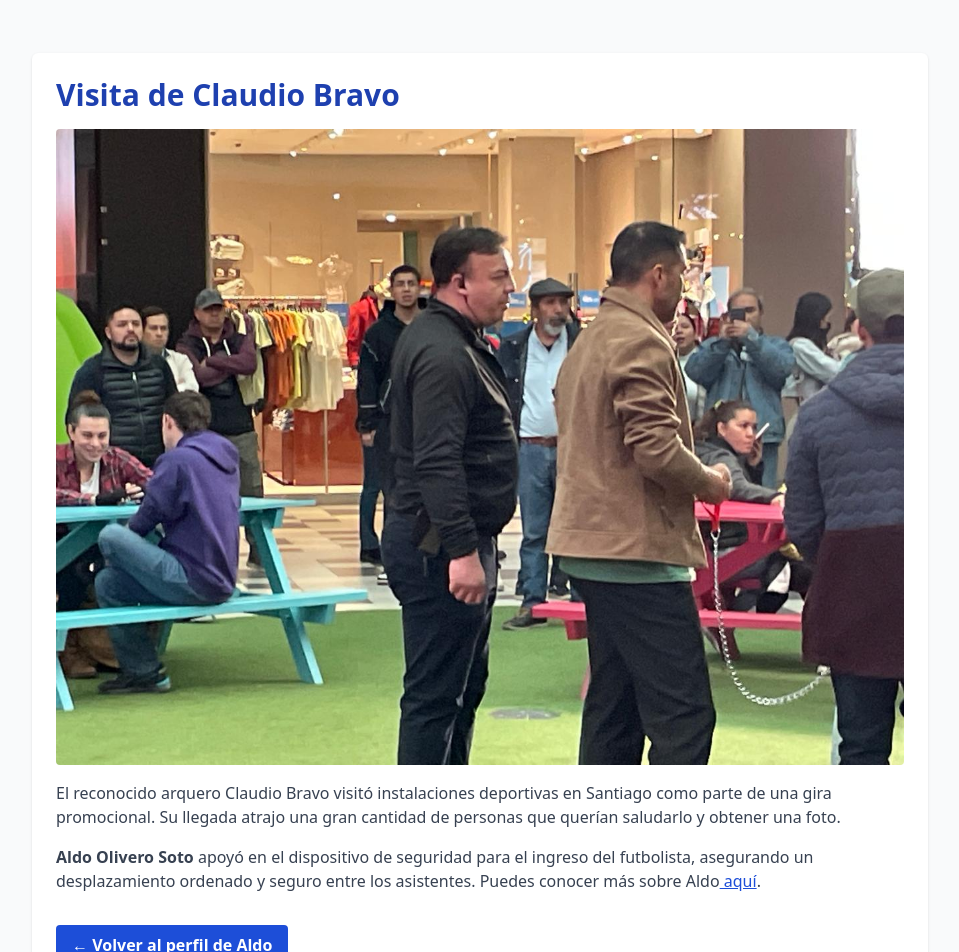
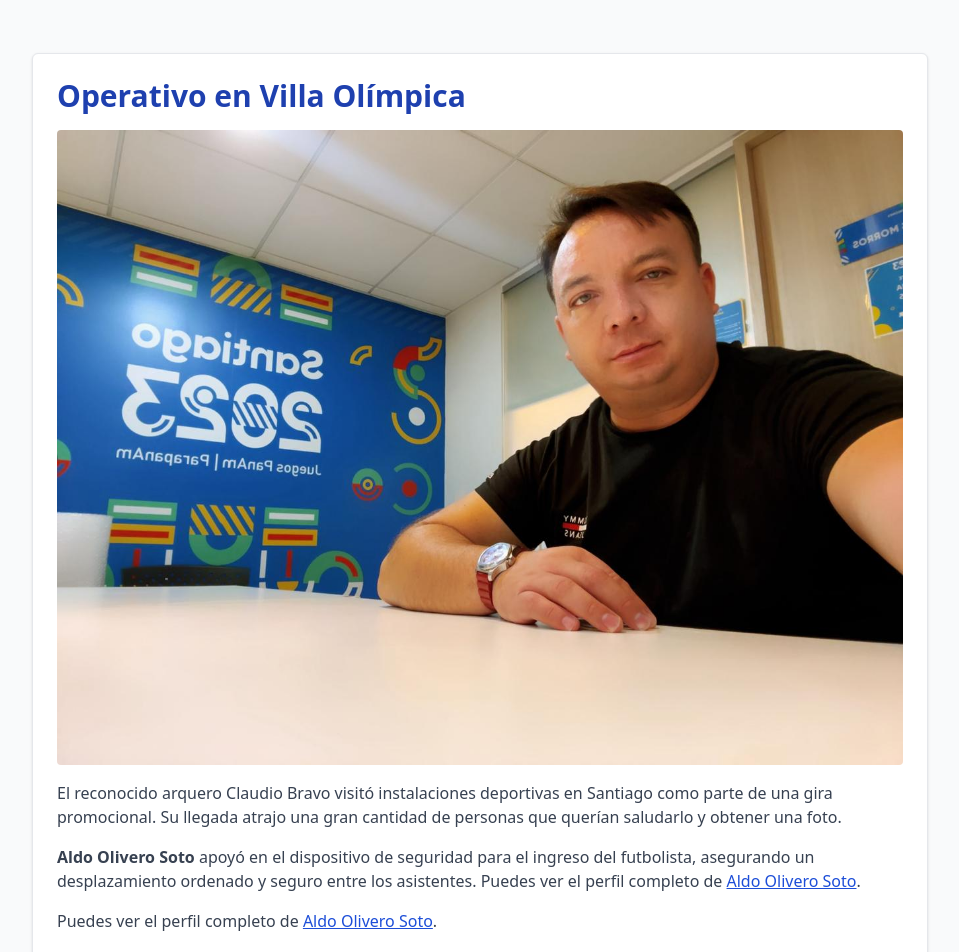
Before and after one commit to Eoloth/ratolibre, a React (Create React App) app: page /evento/claudio-bravo in a window 1280 px wide. Shown: the part 120-1072 px from the top of the page, without its empty margins (160-1119 px from the left). Built offline with nearby package versions, Linux system fonts and the light colour scheme.

Commit message:
añadidos eventos con tarjeta y preparacion SEO

```diff
--- /dev/null
+++ b/src/components/EventoBase.jsx
@@ -0,0 +1,26 @@
+import React from 'react';
+import Navbar from './Navbar';
+import EventoFooter from './EventoFooter';
+
+const EventoBase = ({ titulo, imagen, alt, parrafos, children }) => {
+  return (
+    <>
+      <Navbar />
+      <div className="pt-20 px-6 min-h-screen bg-gray-50 dark:bg-gray-900 text-gray-800 dark:text-gray-100">
+        <div className="max-w-4xl mx-auto bg-white dark:bg-gray-800 rounded-md shadow p-6 border dark:border-gray-700">
+          <h1 className="text-3xl font-bold text-blue-800 dark:text-blue-300 mb-4">{titulo}</h1>
+          {imagen && (
+            <img src={imagen} alt={alt} className="w-full h-auto rounded mb-4" />
+          )}
+          {parrafos.map((texto, idx) => (
+            <p key={idx} className="mb-4 text-gray-700 dark:text-gray-200">{texto}</p>
+          ))}
+          {children}
+        </div>
+      </div>
+      <EventoFooter />
+    </>
+  );
+};
+
+export default EventoBase;
--- a/src/pages/eventos/EventoClaudioBravo.jsx
+++ b/src/pages/eventos/EventoClaudioBravo.jsx
@@ -1,38 +1,33 @@
 // Contenido JSX simulado para Claudio Bravoimport React from 'react';
+import React from 'react';
 import { Link } from 'react-router-dom';
-import Navbar from '../../components/Navbar';
+import EventoBase from '../../components/EventoBase';
 import EventoFooter from '../../components/EventoFooter';
 
-const EventoClaudioBravo = () => (
-  <>
-    <Navbar />
-    <div className="pt-20 px-6 min-h-screen bg-gray-50">
-      <div className="max-w-4xl mx-auto bg-white rounded-md shadow p-6">
-        <h1 className="text-3xl font-bold text-blue-800 mb-4">Visita de Claudio Bravo</h1>
-        <img
-          src="/images/claudio_bravo.jpg"
-          alt="Claudio Bravo"
-          className="w-full h-auto rounded mb-4"
-        />
-        <p className="text-gray-700 mb-4">
-          El reconocido arquero Claudio Bravo visitó instalaciones deportivas en Santiago como parte de una gira promocional.
-          Su llegada atrajo una gran cantidad de personas que querían saludarlo y obtener una foto.
-        </p>
-        <p className="text-gray-700 mb-4">
-          <strong>Aldo Olivero Soto</strong> apoyó en el dispositivo de seguridad para el ingreso del futbolista,
-          asegurando un desplazamiento ordenado y seguro entre los asistentes. Puedes conocer más sobre Aldo
-          <Link to="/aldo" className="text-blue-700 underline"> aquí</Link>.
-        </p>
-        <Link
-          to="/aldo"
-          className="inline-block mt-4 text-white bg-blue-700 hover:bg-blue-800 font-semibold py-2 px-4 rounded"
-        >
-          ← Volver al perfil de Aldo
-        </Link>
-      </div>
-    </div>
-    <EventoFooter />
-  </>
-);
+const EventoClaudioBravo = () => {
+  const parrafos = [
+    'El reconocido arquero Claudio Bravo visitó instalaciones deportivas en Santiago como parte de una gira promocional. Su llegada atrajo una gran cantidad de personas que querían saludarlo y obtener una foto.',
+    <>
+      <strong>Aldo Olivero Soto</strong> apoyó en el dispositivo de seguridad para el ingreso del futbolista, asegurando un desplazamiento ordenado y seguro entre los asistentes.
+      Puedes ver el perfil completo de <Link to="/personas/aldo-olivero-soto" className="text-blue-700 underline">Aldo Olivero Soto</Link>.
+    </>
+  ];
 
+  return (
+    <EventoBase
+      titulo="Operativo en Villa Olímpica"
+      imagen="/images/villa_olimpica.jpg"
+      alt="Villa Olímpica"
+      parrafos={parrafos}
+    >
+      <p className="text-gray-700 dark:text-gray-200">
+        Puedes ver el perfil completo de{' '}
+        <Link to="/personas/aldo-olivero-soto" className="text-blue-700 underline dark:text-blue-400">
+          Aldo Olivero Soto
+        </Link>.
+      </p>
+      <EventoFooter />
+    </EventoBase>
+  );
+};
 export default EventoClaudioBravo;
--- a/src/pages/eventos/EventoDimeiggs.jsx
+++ b/src/pages/eventos/EventoDimeiggs.jsx
@@ -1,37 +1,32 @@
 // Contenido JSX simulado para Dimeiggsimport React from 'react';
+import React from 'react';
 import { Link } from 'react-router-dom';
-import Navbar from '../../components/Navbar';
+import EventoBase from '../../components/EventoBase';
 import EventoFooter from '../../components/EventoFooter';
 
-const EventoDimeiggs = () => (
+const EventoDimeiggs = () => {
+  const parrafos = [
+    'La zona comercial de Dimeiggs es una de las más concurridas de Santiago, especialmente durante fechas especiales como Navidad y el regreso a clases.',
     <>
-    <Navbar />
-    <div className="pt-20 px-6 min-h-screen bg-gray-50">
-      <div className="max-w-4xl mx-auto bg-white rounded-md shadow p-6">
-        <h1 className="text-3xl font-bold text-blue-800 mb-4">Operativo en Dimeiggs</h1>
-        <img
-          src="/images/Dimeiggs.jpg"
-          alt="Dimeiggs"
-          className="w-full h-auto rounded mb-4"
-        />
-        <p className="text-gray-700 mb-4">
-          La zona comercial de Dimeiggs es una de las más concurridas de Santiago, especialmente durante fechas especiales como Navidad y el regreso a clases.
-        </p>
-        <p className="text-gray-700 mb-4">
       <strong>Aldo Olivero Soto</strong> participó como coordinador de seguridad en un operativo especial de control y vigilancia en la zona,
       contribuyendo al orden del comercio establecido y al resguardo de los peatones.
-          Puedes revisar su perfil <Link to="/aldo" className="text-blue-700 underline">aquí</Link>.
+    </>
+  ];
+  return (
+    <EventoBase
+      titulo="Operativo en Villa Olímpica"
+      imagen="/images/villa_olimpica.jpg"
+      alt="Villa Olímpica"
+      parrafos={parrafos}
+    >
+      <p className="text-gray-700 dark:text-gray-200">
+        Puedes ver el perfil completo de{' '}
+        <Link to="/personas/aldo-olivero-soto" className="text-blue-700 underline dark:text-blue-400">
+          Aldo Olivero Soto
+        </Link>.
       </p>
-        <Link
-          to="/aldo"
-          className="inline-block mt-4 text-white bg-blue-700 hover:bg-blue-800 font-semibold py-2 px-4 rounded"
-        >
-          ← Volver al perfil de Aldo
-        </Link>
-      </div>
-    </div>
       <EventoFooter />
-  </>
+    </EventoBase>
   );
-
+};
 export default EventoDimeiggs;
--- a/src/pages/eventos/EventoDisneyOnIce.jsx
+++ b/src/pages/eventos/EventoDisneyOnIce.jsx
@@ -1,24 +1,30 @@
 import React from 'react';
 import { Link } from 'react-router-dom';
 import EventoFooter from '../../components/EventoFooter';
-import Navbar from '../../components/Navbar';
+import EventoBase from '../../components/EventoBase';
 
-const EventoDisneyOnIce = () => (
-  <>
-    <Navbar />
-    <div className="pt-20 px-6 min-h-screen bg-gray-50">
-      <div className="max-w-4xl mx-auto bg-white rounded-md shadow p-6">
-        <h1 className="text-3xl font-bold text-blue-800 mb-4">Disney On Ice</h1>
-        <img src="../images/disney_on_ice.jpg" alt="Disney On Ice"
-          className="w-full h-auto rounded mb-6 border"
-        />
-        <p className="text-gray-700 mb-4">
-          Aldo Olivero Soto prestó apoyo en la coordinación de seguridad del evento infantil Disney On Ice,
-          garantizando un entorno seguro para las familias que asistieron al Movistar Arena.
-        </p>
-        <EventoFooter />
-      </div>
-    </div>
-  </>
-);
+const EventoDisneyOnIce = () => {
+  const parrafos = [
+    'El evento Disney On Ice se llevó a cabo en el Movistar Arena, donde miles de familias disfrutaron de un espectáculo mágico.',
+    <>
+      <strong>Aldo Olivero Soto</strong> fue parte del equipo de seguridad que garantizó la protección y bienestar de los asistentes durante el evento.
+    </>,
+  ];
+  return (
+    <EventoBase
+      titulo="Operativo en Villa Olímpica"
+      imagen="/images/villa_olimpica.jpg"
+      alt="Villa Olímpica"
+      parrafos={parrafos}
+    >
+      <p className="text-gray-700 dark:text-gray-200">
+        Puedes ver el perfil completo de{' '}
+        <Link to="/personas/aldo-olivero-soto" className="text-blue-700 underline dark:text-blue-400">
+          Aldo Olivero Soto
+        </Link>.
+      </p>
+      <EventoFooter />
+    </EventoBase>
+  );
+};
 export default EventoDisneyOnIce;
--- a/src/pages/eventos/EventoFaenasMineras.jsx
+++ b/src/pages/eventos/EventoFaenasMineras.jsx
@@ -1,38 +1,33 @@
-// Contenido JSX simulado para Faenas Minerasimport React from 'react';
+import React from 'react';
 import { Link } from 'react-router-dom';
-import Navbar from '../../components/Navbar';
+import EventoBase from '../../components/EventoBase';
 import EventoFooter from '../../components/EventoFooter';
 
-const EventoFaenasMineras = () => (
-  <>
-    <Navbar />
-    <div className="pt-20 px-6 min-h-screen bg-gray-50">
-      <div className="max-w-4xl mx-auto bg-white rounded-md shadow p-6">
-        <h1 className="text-3xl font-bold text-blue-800 mb-4">Faenas Mineras en el Norte de Chile</h1>
-        <img
-          src="/images/faenas_mineras.jpg"
-          alt="Faenas mineras"
-          className="w-full h-auto rounded mb-4"
-        />
-        <p className="text-gray-700 mb-4">
-          Las faenas mineras en el norte del país implican estrictos protocolos de seguridad, tanto operativos como logísticos.
-          El acceso a las instalaciones está regulado y se requiere personal altamente calificado.
-        </p>
-        <p className="text-gray-700 mb-4">
-          <strong>Aldo Olivero Soto</strong> fue parte del equipo de supervisión en faenas seleccionadas, velando por la seguridad en
-          zonas de carga y tránsito de vehículos pesados. Su experiencia fue clave para el cumplimiento de normativas. Puedes conocer más sobre Aldo
-          <Link to="/aldo" className="text-blue-700 underline"> aquí</Link>.
-        </p>
-        <Link
-          to="/aldo"
-          className="inline-block mt-4 text-white bg-blue-700 hover:bg-blue-800 font-semibold py-2 px-4 rounded"
-        >
-          ← Volver al perfil de Aldo
-        </Link>
-      </div>
-    </div>
-    <EventoFooter />
-  </>
-);
+const EventoFaenasMineras = () => {
+  const parrafos = [
+    'Las faenas mineras en el norte del país implican estrictos protocolos de seguridad, tanto operativos como logísticos. El acceso a las instalaciones está regulado y se requiere personal altamente calificado.',
+    <>
+      <strong>Aldo Olivero Soto</strong> fue parte del equipo de supervisión en faenas seleccionadas, velando por la seguridad en zonas de carga y tránsito de vehículos pesados. Su experiencia fue clave para el cumplimiento de normativas.
+    </>
+  ];
+
+
+  return (
+    <EventoBase
+      titulo="Operativo en Villa Olímpica"
+      imagen="/images/villa_olimpica.jpg"
+      alt="Villa Olímpica"
+      parrafos={parrafos}
+    >
+      <p className="text-gray-700 dark:text-gray-200">
+        Puedes ver el perfil completo de{' '}
+        <Link to="/personas/aldo-olivero-soto" className="text-blue-700 underline dark:text-blue-400">
+          Aldo Olivero Soto
+        </Link>.
+      </p>
+      <EventoFooter />
+    </EventoBase>
+  );
+};
 
 export default EventoFaenasMineras;
--- a/src/pages/eventos/EventoLollapalooza.jsx
+++ b/src/pages/eventos/EventoLollapalooza.jsx
@@ -21,7 +21,7 @@ const EventoLollapalooza = () => (
         <p className="text-gray-700 mb-4">
           <strong>Aldo Olivero Soto</strong> fue parte del equipo de seguridad del evento, cumpliendo funciones de
           coordinación y supervisión de accesos controlados, asegurando la tranquilidad de los asistentes en zonas de alto tráfico.
-          Más información sobre Aldo <Link to="/aldo" className="text-blue-700 underline">aquí</Link>.
+          Puedes ver el perfil completo de <Link to="/personas/aldo-olivero-soto" className="text-blue-700 underline">Aldo Olivero Soto</Link>.
         </p>
 
       </div>
--- a/src/pages/eventos/EventoMeiggs.jsx
+++ b/src/pages/eventos/EventoMeiggs.jsx
@@ -1,38 +1,33 @@
 import React from 'react';
 import { Link } from 'react-router-dom';
-import Navbar from '../../components/Navbar';
+import EventoBase from '../../components/EventoBase';
 import EventoFooter from '../../components/EventoFooter';
 
-const EventoMeiggs = () => (
-  <>
-    <Navbar />
-    <div className="pt-20 px-6 min-h-screen bg-gray-50">
-      <div className="max-w-4xl mx-auto bg-white rounded-md shadow p-6">
-        <h1 className="text-3xl font-bold text-blue-800 mb-4">Navidad Segura en Barrio Meiggs</h1>
-        <img
-          src="/images/meiggs.jpg"
-          alt="Navidad en Meiggs"
-          className="w-full h-auto rounded mb-4"
-        />
-        <p className="text-gray-700 mb-4">
-          Durante las celebraciones de fin de año, el barrio Meiggs recibe una alta afluencia de público por su actividad comercial.
-          Para estas fechas se refuerzan las medidas de seguridad en la zona.
-        </p>
-        <p className="text-gray-700 mb-4">
-          <strong>Aldo Olivero Soto</strong> formó parte del dispositivo de seguridad, colaborando en patrullajes preventivos
-          y control de accesos peatonales durante los operativos municipales de la temporada navideña. Puedes conocer más sobre Aldo
-          <Link to="/aldo" className="text-blue-700 underline"> aquí</Link>.
-        </p>
-        <Link
-          to="/aldo"
-          className="inline-block mt-4 text-white bg-blue-700 hover:bg-blue-800 font-semibold py-2 px-4 rounded"
-        >
-          ← Volver al perfil de Aldo
-        </Link>
-      </div>
-    </div>
-    <EventoFooter />
-  </>
-);
-
+const EventoMeiggs = () => {
+  const parrafos = [
+    'Durante las celebraciones de fin de año, el barrio Meiggs recibe una alta afluencia de público por su actividad comercial.',
+    'Para estas fechas se refuerzan las medidas de seguridad en la zona.',
+    <>
+    <strong>Aldo Olivero Soto</strong> formó parte del dispositivo de seguridad, colaborando en patrullajes preventivos
+          y control de accesos peatonales durante los operativos municipales de la temporada navideña.
+          Puedes ver el perfil completo de <Link to="/personas/aldo-olivero-soto" className="text-blue-700 underline">Aldo Olivero Soto</Link>.
+    </>
+  ];
+  return (
+    <EventoBase
+      titulo="Operativo en Villa Olímpica"
+      imagen="/images/villa_olimpica.jpg"
+      alt="Villa Olímpica"
+      parrafos={parrafos}
+    >
+      <p className="text-gray-700 dark:text-gray-200">
+        Puedes ver el perfil completo de{' '}
+        <Link to="/personas/aldo-olivero-soto" className="text-blue-700 underline dark:text-blue-400">
+          Aldo Olivero Soto
+        </Link>.
+      </p>
+      <EventoFooter />
+    </EventoBase>
+  );
+};
 export default EventoMeiggs;
--- a/src/pages/eventos/EventoMileyCyrus.jsx
+++ b/src/pages/eventos/EventoMileyCyrus.jsx
@@ -1,35 +1,35 @@
 // Contenido JSX simulado para Miley Cyrus// src/pages/eventos/EventoMileyCyrus.jsx
 import React from 'react';
 import { Link } from 'react-router-dom';
-import Navbar from '../../components/Navbar';
+import EventoBase from '../../components/EventoBase';
 import EventoFooter from '../../components/EventoFooter';
 
 const EventoMileyCyrus = () => {
+  const parrafos = [
+    'Miley Cyrus visitó Chile en un esperado concierto en el Estadio Nacional, reuniendo a miles de fanáticos. La coordinación de la seguridad fue crucial para el éxito del evento.',
+    <>
+      <strong>Aldo Olivero Soto</strong> fue uno de los responsables en terreno para supervisar el acceso seguro del público
+            y resguardar las zonas de backstage durante la presentación.{" "}
+            Puedes ver el perfil completo de <Link to="/personas/aldo-olivero-soto" className="text-blue-700 underline">Aldo Olivero Soto</Link>.
+    </>
+  ];
+
+
   return (
-    <>
-      <Navbar />
-      <div className="pt-20 px-6 min-h-screen bg-gray-50">
-        <div className="max-w-4xl mx-auto bg-white rounded-md shadow p-6">
-          <h1 className="text-3xl font-bold text-blue-800 mb-4">Evento Miley Cyrus</h1>
-          <img
-            src="/images/miley_cirus.jpg"
-            alt="Miley Cyrus en Chile"
-            className="w-full h-auto rounded border mb-4"
-          />
-          <p className="text-gray-700 mb-4">
-            Miley Cyrus visitó Chile en un esperado concierto en el Estadio Nacional, reuniendo a miles de fanáticos.
-            La coordinación de la seguridad fue crucial para el éxito del evento.
-          </p>
-          <p className="text-gray-700 mb-4">
-            <strong>Aldo Olivero Soto</strong> fue uno de los responsables en terreno para supervisar el acceso seguro del público
-            y resguardar las zonas de backstage durante la presentación.{" "}
-            <Link to="/aldo" className="text-blue-600 underline">Ver perfil de Aldo</Link>
-          </p>
-          <EventoFooter />
-        </div>
-      </div>
-    </>
+    <EventoBase
+      titulo="Operativo en Villa Olímpica"
+      imagen="/images/villa_olimpica.jpg"
+      alt="Villa Olímpica"
+      parrafos={parrafos}
+    >
+      <p className="text-gray-700 dark:text-gray-200">
+        Puedes ver el perfil completo de{' '}
+        <Link to="/personas/aldo-olivero-soto" className="text-blue-700 underline dark:text-blue-400">
+          Aldo Olivero Soto
+        </Link>.
+      </p>
+      <EventoFooter />
+    </EventoBase>
   );
 };
-
 export default EventoMileyCyrus;
--- a/src/pages/eventos/EventoRonaldinho.jsx
+++ b/src/pages/eventos/EventoRonaldinho.jsx
@@ -1,38 +1,28 @@
 import React from 'react';
 import { Link } from 'react-router-dom';
-import Navbar from '../../components/Navbar';
-import EventoFooter from '../../components/EventoFooter';
+import EventoBase from '../../components/EventoBase';
 
-const EventoRonaldinho = () => (
-  <>
-    <Navbar />
-    <div className="pt-20 px-6 min-h-screen bg-gray-50">
-      <div className="max-w-4xl mx-auto bg-white rounded-md shadow p-6">
-        <h1 className="text-3xl font-bold text-blue-800 mb-4">Show de Ronaldinho en Chile</h1>
-        <img
-          src="/images/ronaldinho.jpg"
-          alt="Ronaldinho en Chile"
-          className="w-full h-auto rounded mb-4"
-        />
-        <p className="text-gray-700 mb-4">
-          El legendario futbolista brasileño Ronaldinho visitó Chile para participar en el evento "Duelo de Leyendas",
-          una actividad que reunió a estrellas del fútbol internacional en un partido amistoso lleno de emoción y espectáculo.
-        </p>
-        <p className="text-gray-700 mb-4">
-          <strong>Aldo Olivero Soto</strong> fue parte del equipo de seguridad del evento,
-          brindando apoyo estratégico en la zona de camarines y controlando el acceso de medios de comunicación
-          y público autorizado. Puedes ver su perfil <Link to="/aldo" className="text-blue-700 underline">aquí</Link>.
-        </p>
-        <Link
-          to="/aldo"
-          className="inline-block mt-4 text-white bg-blue-700 hover:bg-blue-800 font-semibold py-2 px-4 rounded"
-        >
-          ← Volver al perfil de Aldo
-        </Link>
-      </div>
-    </div>
-    <EventoFooter />
-  </>
-);
+const EventoRonaldinho = () => {
+  const parrafos = [
+    'El legendario futbolista brasileño Ronaldinho visitó Chile para participar en el evento "Duelo de Leyendas", una actividad que reunió a estrellas del fútbol internacional en un partido amistoso lleno de emoción y espectáculo.',
+    'Aldo Olivero Soto fue parte del equipo de seguridad del evento, brindando apoyo estratégico en la zona de camarines y controlando el acceso de medios de comunicación y público autorizado.'
+  ];
+
+  return (
+    <EventoBase
+      titulo="Show de Ronaldinho en Chile"
+      imagen="/images/ronaldinho.jpg"
+      alt="Ronaldinho en Chile"
+      parrafos={parrafos}
+    >
+      <p className="text-gray-700 dark:text-gray-200">
+        Puedes ver el perfil completo de{' '}
+        <Link to="/personas/aldo-olivero-soto" className="text-blue-700 underline dark:text-blue-400">
+          Aldo Olivero Soto
+        </Link>.
+      </p>
+    </EventoBase>
+  );
+};
 
 export default EventoRonaldinho;
--- a/src/pages/eventos/EventoSubsecretaria.jsx
+++ b/src/pages/eventos/EventoSubsecretaria.jsx
@@ -1,32 +1,32 @@
 import React from 'react';
 import { Link } from 'react-router-dom';
-import Navbar from '../../components/Navbar';
+import EventoBase from '../../components/EventoBase';
 import EventoFooter from '../../components/EventoFooter';
 
-const EventoSubsecretaria = () => (
-  <>
-    <Navbar />
-    <div className="pt-20 px-6 min-h-screen bg-gray-50">
-      <div className="max-w-4xl mx-auto bg-white rounded-md shadow p-6">
-        <h1 className="text-3xl font-bold text-blue-800 mb-4">Acto Oficial junto a Subsecretaría</h1>
-        <img
-          src="/images/subsecretaria.jpg"
-          alt="Subsecretaría evento"
-          className="w-full h-auto rounded mb-4"
-        />
-        <p className="text-gray-700 mb-4">
-          En el marco de una ceremonia oficial organizada por la Subsecretaría del Interior, diversas autoridades se reunieron
-          en Santiago para abordar temas de seguridad ciudadana y cohesión comunitaria.
-        </p>
-        <p className="text-gray-700 mb-4">
-          <strong>Aldo Olivero Soto</strong> fue asignado como supervisor de seguridad en el perímetro del evento,
-          brindando apoyo a las comitivas oficiales y regulando accesos vehiculares durante el despliegue de las actividades. Puedes revisar su participación
-          <Link to="/aldo" className="text-blue-700 underline"> aquí</Link>.
-        </p>
-      </div>
-    </div>
-    <EventoFooter />
-  </>
-);
+const EventoSubsecretaria = () => {
+  const parrafos = [
+    'En el marco de una ceremonia oficial organizada por la Subsecretaría del Interior, diversas autoridades se reunieron en Santiago para abordar temas de seguridad ciudadana y cohesión comunitaria.',
+    <>
+      <strong>Aldo Olivero Soto</strong> fue asignado como supervisor de seguridad en el perímetro del evento,
+      brindando apoyo a las comitivas oficiales y regulando accesos vehiculares durante el despliegue de las actividades.
+    </>
+  ];
+  return (
+    <EventoBase
+      titulo="Operativo en Villa Olímpica"
+      imagen="/images/villa_olimpica.jpg"
+      alt="Villa Olímpica"
+      parrafos={parrafos}
+    >
+      <p className="text-gray-700 dark:text-gray-200">
+        Puedes ver el perfil completo de{' '}
+        <Link to="/personas/aldo-olivero-soto" className="text-blue-700 underline dark:text-blue-400">
+          Aldo Olivero Soto
+        </Link>.
+      </p>
+      <EventoFooter />
+    </EventoBase>
+  );
+};
 
 export default EventoSubsecretaria;
--- a/src/pages/eventos/EventoVillaOlimpica.jsx
+++ b/src/pages/eventos/EventoVillaOlimpica.jsx
@@ -1,38 +1,33 @@
 import React from 'react';
 import { Link } from 'react-router-dom';
-import Navbar from '../../components/Navbar';
+import EventoBase from '../../components/EventoBase';
 import EventoFooter from '../../components/EventoFooter';
 
-const EventoVillaOlimpica = () => (
-  <>
-    <Navbar />
-    <div className="pt-20 px-6 min-h-screen bg-gray-50">
-      <div className="max-w-4xl mx-auto bg-white rounded-md shadow p-6">
-        <h1 className="text-3xl font-bold text-blue-800 mb-4">Operativo en Villa Olímpica</h1>
-        <img
-          src="/images/villa_olimpica.jpg"
-          alt="Villa Olímpica"
-          className="w-full h-auto rounded mb-4"
-        />
-        <p className="text-gray-700 mb-4">
-          La Villa Olímpica de Ñuñoa fue escenario de un operativo de control comunitario y actividades culturales
-          impulsadas por juntas vecinales en coordinación con las autoridades municipales.
-        </p>
-        <p className="text-gray-700 mb-4">
-          <strong>Aldo Olivero Soto</strong> trabajó junto a un equipo de seguridad para monitorear el flujo de asistentes,
-          prevenir incidentes y garantizar un entorno seguro durante toda la jornada. Puedes conocer más sobre él
-          <Link to="/aldo" className="text-blue-700 underline"> aquí</Link>.
-        </p>
-        <Link
-          to="/aldo"
-          className="inline-block mt-4 text-white bg-blue-700 hover:bg-blue-800 font-semibold py-2 px-4 rounded"
-        >
-          ← Volver al perfil de Aldo
-        </Link>
-      </div>
-    </div>
-    <EventoFooter />
-  </>
-);
+const EventoVillaOlimpica = () => {
+  const parrafos = [
+    'La Villa Olímpica de Ñuñoa fue escenario de un operativo de control comunitario y actividades culturales impulsadas por juntas vecinales en coordinación con las autoridades municipales.',
+    <>
+      <strong>Aldo Olivero Soto</strong> trabajó junto a un equipo de seguridad para monitorear el flujo de asistentes,
+      prevenir incidentes y garantizar un entorno seguro durante toda la jornada.
+    </>
+  ];
+
+  return (
+    <EventoBase
+      titulo="Operativo en Villa Olímpica"
+      imagen="/images/villa_olimpica.jpg"
+      alt="Villa Olímpica"
+      parrafos={parrafos}
+    >
+      <p className="text-gray-700 dark:text-gray-200">
+        Puedes ver el perfil completo de{' '}
+        <Link to="/personas/aldo-olivero-soto" className="text-blue-700 underline dark:text-blue-400">
+          Aldo Olivero Soto
+        </Link>.
+      </p>
+      <EventoFooter />
+    </EventoBase>
+  );
+};
 
 export default EventoVillaOlimpica;
```
Also changed, not shown: src/components/Navbar.jsx (+12 -11 lines). Lines whose indentation alone changed are shown as unchanged.
